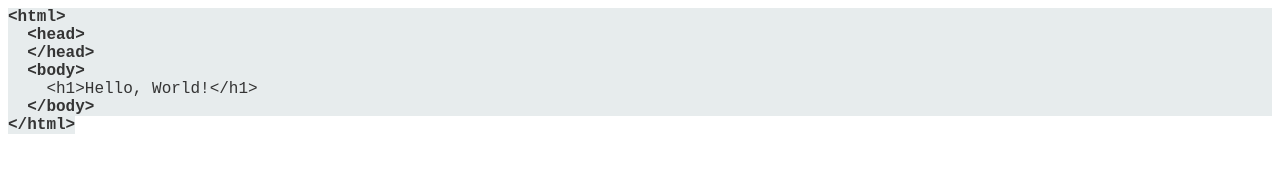
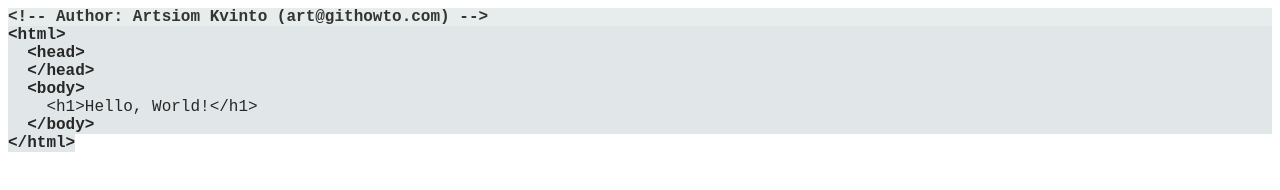
Before and after one commit to ArtsiomPH/Git-tutorial, a plain HTML site: page hello.html in a window 1280 px wide. Drawn offline with Linux system fonts and the light colour scheme.

Commit message:
Add an author/email comment

```diff
--- a/hello.html
+++ b/hello.html
@@ -7,19 +7,21 @@
   <meta name="Generator" content="Cocoa HTML Writer">
   <meta name="CocoaVersion" content="2113.5">
   <style type="text/css">
-    p.p1 {margin: 0.0px 0.0px 0.0px 0.0px; font: 16.0px 'Courier New'; color: #343434; -webkit-text-stroke: #343434; background-color: #e7eced}
-    p.p2 {margin: 0.0px 0.0px 0.0px 0.0px; font: 16.0px 'Courier New'; color: #343434; -webkit-text-stroke: #343434}
+    p.p1 {margin: 0.0px 0.0px 0.0px 0.0px; font: 16.0px 'Courier New'; color: #343434; background-color: #e7eced}
+    p.p2 {margin: 0.0px 0.0px 0.0px 0.0px; font: 16.0px 'Courier New'; color: #272727; -webkit-text-stroke: #272727; background-color: #e1e7e8}
+    p.p3 {margin: 0.0px 0.0px 0.0px 0.0px; font: 16.0px 'Courier New'; color: #272727; -webkit-text-stroke: #272727}
     span.s1 {font-kerning: none}
-    span.s2 {font-kerning: none; background-color: #e7eced}
+    span.s2 {font-kerning: none; background-color: #e1e7e8}
   </style>
 </head>
 <body>
-<p class="p1"><span class="s1"><b>&lt;html&gt;</b></span></p>
-<p class="p1"><span class="s1"><b><span class="Apple-converted-space">  </span>&lt;head&gt;</b></span></p>
-<p class="p1"><span class="s1"><b><span class="Apple-converted-space">  </span>&lt;/head&gt;</b></span></p>
-<p class="p1"><span class="s1"><b><span class="Apple-converted-space">  </span>&lt;body&gt;</b></span></p>
-<p class="p1"><span class="s1"><span class="Apple-converted-space">    </span>&lt;h1&gt;Hello, World!&lt;/h1&gt;</span></p>
-<p class="p1"><span class="s1"><span class="Apple-converted-space">  </span><b>&lt;/body&gt;</b></span></p>
-<p class="p2"><span class="s2"><b>&lt;/html&gt;</b></span></p>
+<p class="p1"><span class="s1"><b>&lt;!-- Author: Artsiom Kvinto (art@githowto.com) --&gt;</b></span></p>
+<p class="p2"><span class="s1"><b>&lt;html&gt;</b></span></p>
+<p class="p2"><span class="s1"><b><span class="Apple-converted-space">  </span>&lt;head&gt;</b></span></p>
+<p class="p2"><span class="s1"><b><span class="Apple-converted-space">  </span>&lt;/head&gt;</b></span></p>
+<p class="p2"><span class="s1"><b><span class="Apple-converted-space">  </span>&lt;body&gt;</b></span></p>
+<p class="p2"><span class="s1"><span class="Apple-converted-space">    </span>&lt;h1&gt;Hello, World!&lt;/h1&gt;</span></p>
+<p class="p2"><span class="s1"><span class="Apple-converted-space">  </span><b>&lt;/body&gt;</b></span></p>
+<p class="p3"><span class="s2"><b>&lt;/html&gt;</b></span></p>
 </body>
 </html>
```
